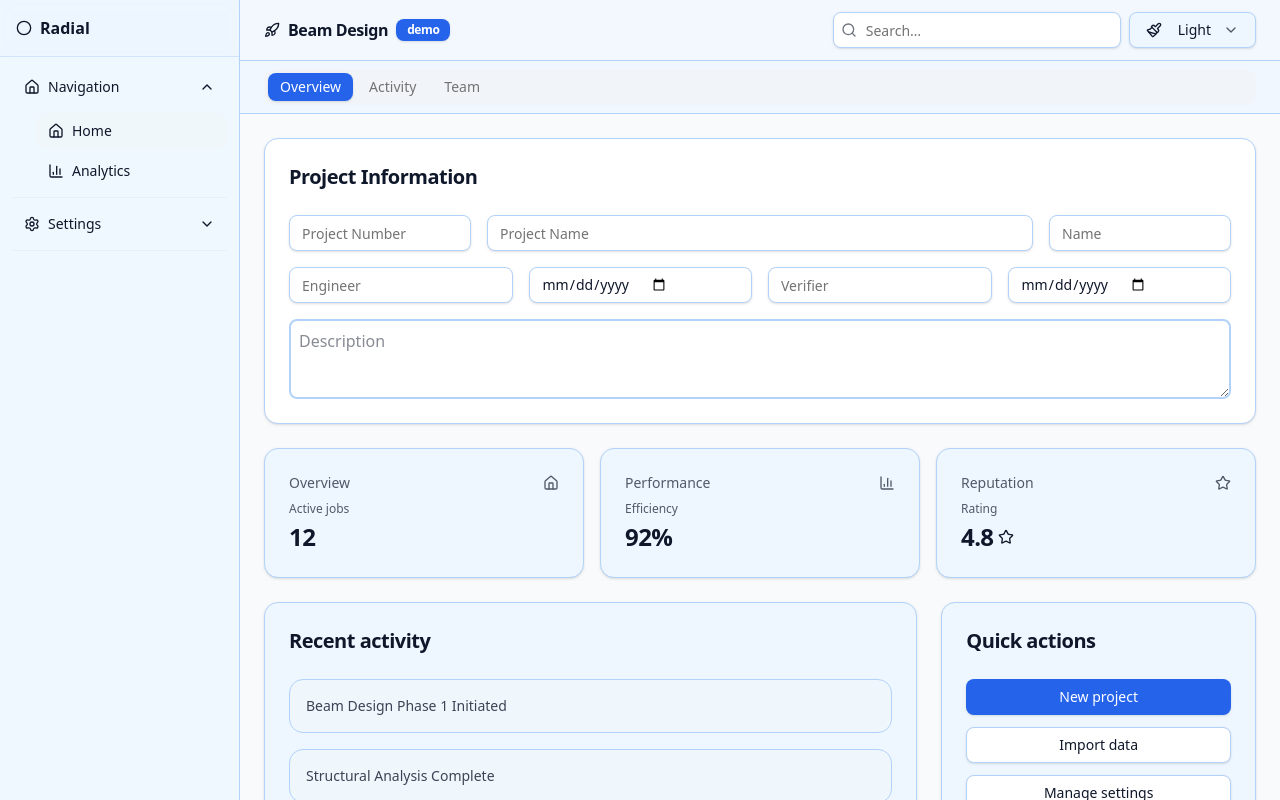
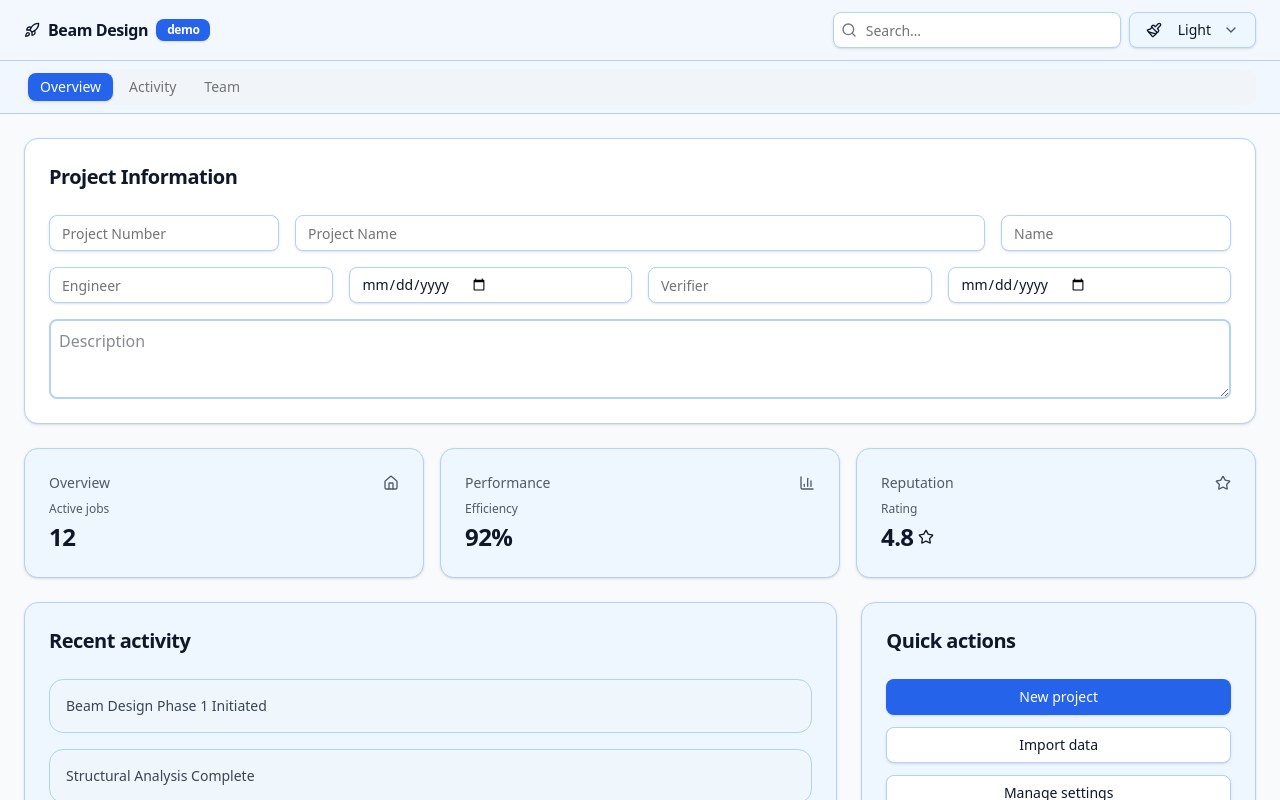
Before and after one commit to dhadley70/BeamDesignTS, a React (Vite) app: page / in a window 1280 px wide. Shown: the top 800 px of the page. Built offline with nearby package versions, Linux system fonts and the light colour scheme.

Commit message:
Remove sidebar completely from App.tsx

```diff
--- a/src/App.tsx
+++ b/src/App.tsx
@@ -199,30 +199,10 @@ export default function App() {
                         bg-[radial-gradient(ellipse_at_center,rgba(0,0,0,0)_0%,var(--accent)_40%,transparent_70%)] opacity-25" />
       </div>
 
-      {/* FULL-HEIGHT SIDEBAR (desktop) */}
-      <aside
-        className="fixed inset-y-0 left-0 hidden w-[240px] border-r border-[color:var(--border)]
-                   bg-[var(--card)]/85 backdrop-blur md:block overflow-y-auto overflow-x-hidden z-30"
-      >
-        {/* updated brand: Circle icon + "Radial" link */}
-        <div className="px-4 py-4 sticky top-0 bg-[var(--card)]/90 backdrop-blur border-b border-[color:var(--border)]/50">
-          <div className="flex items-center gap-2 font-semibold">
-            <Circle className="size-4" />
-            <a
-              href="https://www.radialsolutions.com.au"
-              target="_blank"
-              rel="noreferrer"
-              className="underline-offset-2 hover:underline"
-            >
-              Radial
-            </a>
-          </div>
-        </div>
-        <Nav />
-      </aside>
+      {/* Sidebar removed */}
 
-      {/* HEADER (unchanged brand) */}
-      <header className="sticky top-0 z-40 border-b bg-[color:var(--card)]/80 border-[color:var(--border)] backdrop-blur supports-[backdrop-filter]:bg-[color:var(--card)]/60 md:ml-[240px]">
+      {/* HEADER */}
+      <header className="sticky top-0 z-40 border-b bg-[color:var(--card)]/80 border-[color:var(--border)] backdrop-blur supports-[backdrop-filter]:bg-[color:var(--card)]/60">
         <div className="mx-auto flex max-w-7xl items-center gap-3 px-4 py-3 md:px-6">
           <div className="flex min-w-0 items-center gap-2 font-semibold tracking-tight">
             <Rocket className="size-4 shrink-0" />
@@ -251,7 +231,7 @@ export default function App() {
       </header>
 
       {/* SUBHEADER */}
-      <section className="sticky top-[56px] z-30 border-b bg-[var(--card)]/80 border-[color:var(--border)] backdrop-blur md:ml-[240px]">
+      <section className="sticky top-[56px] z-30 border-b bg-[var(--card)]/80 border-[color:var(--border)] backdrop-blur">
         <div className="mx-auto max-w-7xl px-4 py-2 md:px-6">
           <Tabs defaultValue="overview" className="w-full">
             <TabsList className="flex h-9 w-full items-center justify-start gap-1 bg-[var(--muted)] overflow-x-auto">
@@ -296,7 +276,7 @@ export default function App() {
       </aside>
 
       {/* MAIN CONTENT */}
-      <main className="relative mx-auto max-w-7xl p-4 md:ml-[240px] md:p-6 overflow-x-hidden">
+      <main className="relative mx-auto max-w-7xl p-4 md:p-6 overflow-x-hidden">
         <Tabs defaultValue="overview">
           <TabsContent value="overview" className="mt-0">
             <Card className="mb-6 bg-[var(--input)] text-[var(--text)] border-[color:var(--border)]">
```
